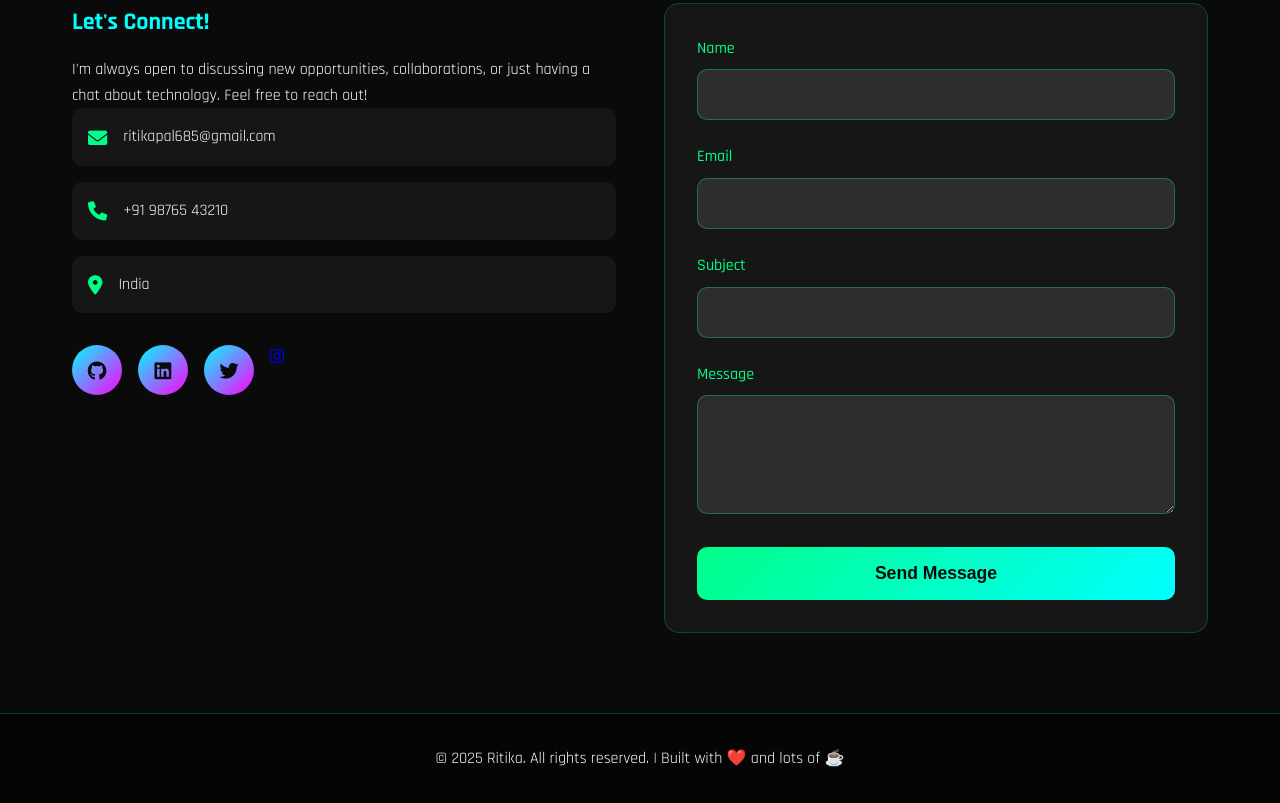
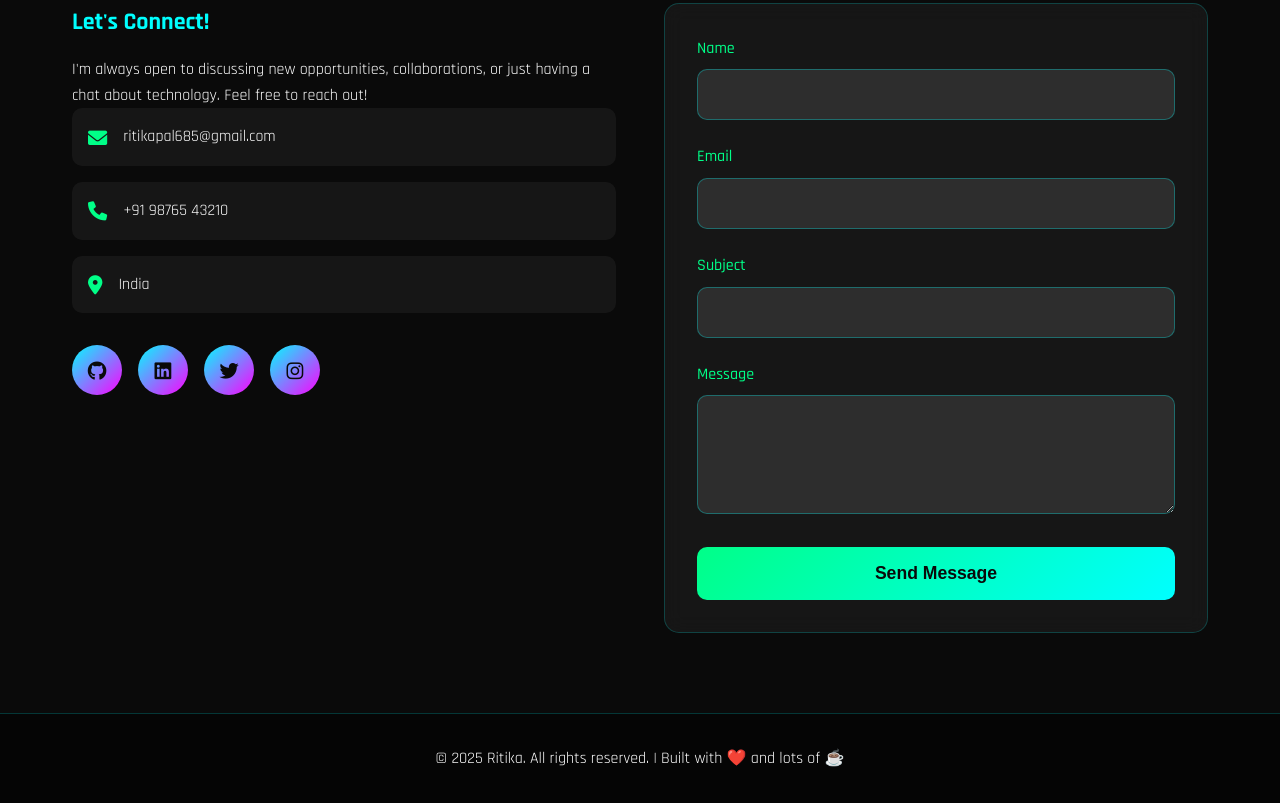
Before and after one commit to ritika-pal286/Ritika-Portfolio, a plain HTML site: page index.html in a window 1280 px wide. Shown: the part 2801-3604 px from the top of the page. Drawn offline with Linux system fonts and the light colour scheme.

Commit message:
Update index.html

```diff
--- a/index.html
+++ b/index.html
@@ -675,7 +675,7 @@
                     <a href="https://github.com/ritika-pal286" class="social-link"><i class="fab fa-github"></i></a>
                     <a href="#" class="social-link"><i class="fab fa-linkedin"></i></a>
                     <a href="#" class="social-link"><i class="fab fa-twitter"></i></a>
-                    <a href="#" class="https://www.instagram.com/__ritikaa97"><i class="fab fa-instagram"></i></a>
+                    <a href="https://www.instagram.com/__ritikaa97" class="social-link"><i class="fab fa-instagram"></i></a>
                 </div>
             </div>
 
```
